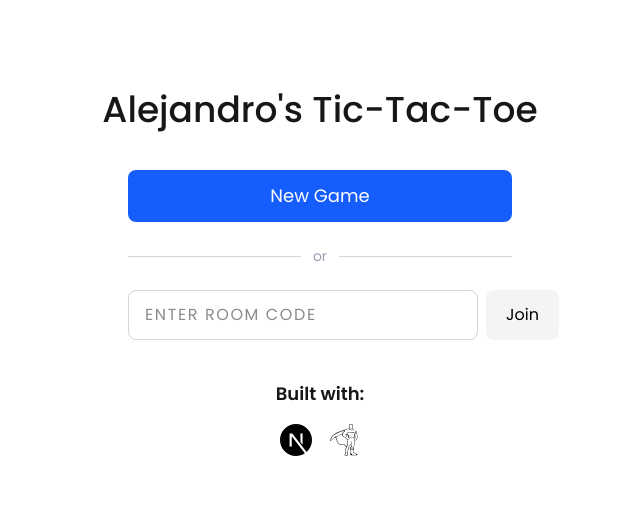
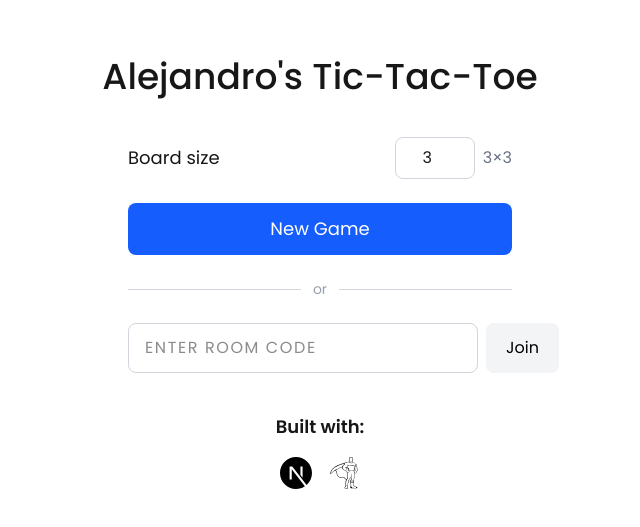
Before and after one commit to AlejandroP1028/Tic-tac-toe, a Next.js app: page / in a window 1280 px wide. Shown: the part 127-654 px from the top of the page, without its empty margins (320-960 px from the left). Built offline with nearby package versions, Linux system fonts and the light colour scheme; no server answers.

Commit message:
feat: board-size picker on the home menu

```diff
--- a/src/components/HomeMenu.tsx
+++ b/src/components/HomeMenu.tsx
@@ -7,6 +7,7 @@ import { createGame } from "@/lib/room";
 const HomeMenu: React.FC = () => {
   const router = useRouter();
   const [code, setCode] = useState("");
+  const [size, setSize] = useState(3);
   const [busy, setBusy] = useState(false);
   const [error, setError] = useState<string | null>(null);
 
@@ -14,7 +15,7 @@ const HomeMenu: React.FC = () => {
     setBusy(true);
     setError(null);
     try {
-      const newCode = await createGame();
+      const newCode = await createGame(size);
       router.push(`/game/${newCode}`);
     } catch {
       setError("Could not create a game. Please try again.");
@@ -30,6 +31,28 @@ const HomeMenu: React.FC = () => {
 
   return (
     <div className="flex flex-col items-center space-y-6 w-full max-w-sm">
+      <div className="flex items-center justify-between w-full gap-3">
+        <label htmlFor="size" className="text-lg">
+          Board size
+        </label>
+        <div className="flex items-center gap-2">
+          <input
+            id="size"
+            type="number"
+            min={3}
+            max={8}
+            value={size}
+            onChange={(e) =>
+              setSize(Math.min(8, Math.max(3, Number(e.target.value) || 3)))
+            }
+            className="w-20 border border-gray-300 rounded-lg px-3 py-2 text-center"
+          />
+          <span className="text-gray-500">
+            {size}×{size}
+          </span>
+        </div>
+      </div>
+
       <button
         onClick={handleCreate}
         disabled={busy}
```
